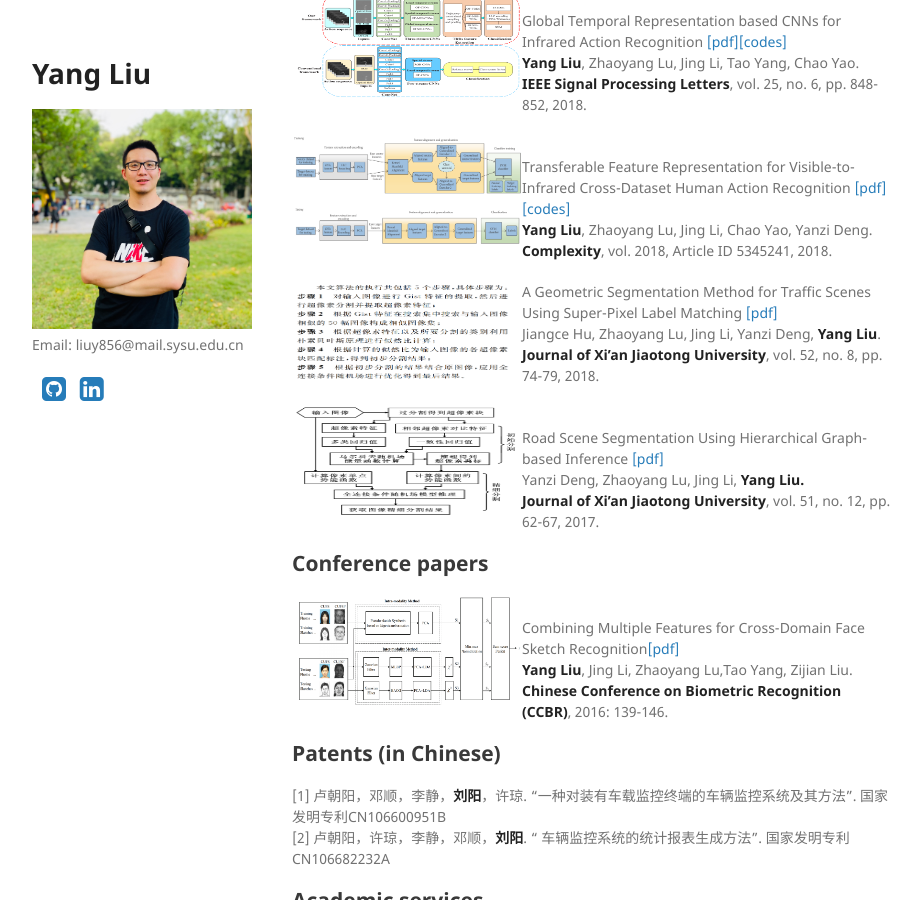
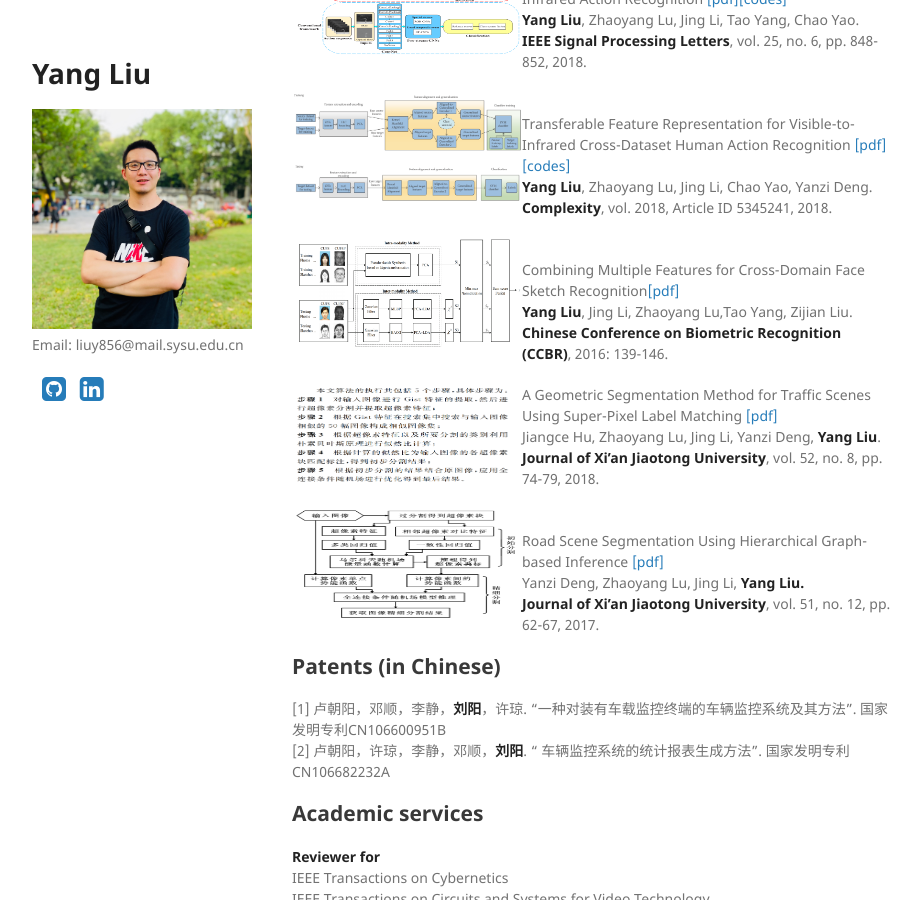
Before and after one commit to YangLiu9208/home, a Jekyll site: the page built from index.md, in a window 1280 px wide and 900 px high, scrolled down 1223 px. Shown: the whole window, without its empty margins (178-1098 px from the left). Built offline with Jekyll 4.4.1, drawn with Linux system fonts in a browser that asks for light colours; a style sheet for code colours, icons or effects is not loaded; some of the changed text lies outside the part shown.

Commit message:
Update index.md

```diff
--- a/index.md
+++ b/index.md
@@ -25,13 +25,12 @@ Deep Learning, Transfer Learning, Domain Adaptation
 Cognitive Reasoning, Knowledge Graph Embedding, Graph Neural Networks
 Communication Systems Design in Intelligent Transportation
 
-## PhD thesis
+## Publications
 Cross-domain Human Action Recognition via Transfer Learning, 2019. [[pdf]]((https://yangliu9208.github.io/home/))[[Defense Talk]]((https://yangliu9208.github.io/home/))
 Yang Liu
 **PhD thesis, China National Knowledge Infrastructure (CNKI)**, June 30, 2019.
 Committee: Zhaoyang Lu, Jing Li, Quanxue Gao, Peiyi Shen, Guizhong Liu, Chun Qi.
 
-## Journal papers
 <div align="left">
           <a>
             <img border="0" src="./TIP.png" align="left" width="230" height="110">
@@ -71,6 +70,15 @@ Transferable Feature Representation for Visible-to-Infrared Cross-Dataset Human
 
 <div align="left">
           <a>
+            <img border="0" src="./CCBR.png" align="left" width="230" height="110">
+          </a>
+</div>
+Combining Multiple Features for Cross-Domain Face Sketch Recognition[[pdf]](https://link.springer.com/chapter/10.1007/978-3-319-46654-5_16)
+**Yang Liu**, Jing Li, Zhaoyang Lu,Tao Yang, Zijian Liu.
+**Chinese Conference on Biometric Recognition (CCBR)**, 2016: 139-146.
+
+<div align="left">
+          <a>
             <img border="0" src="./XJT1.png" align="left" width="230" height="100">
           </a>
 </div>
@@ -86,17 +94,6 @@ Jiangce Hu, Zhaoyang Lu, Jing Li, Yanzi Deng, **Yang Liu**.
 Road Scene Segmentation Using Hierarchical Graph-based Inference [[pdf]](http://zkxb.xjtu.edu.cn/oa/DArticle.aspx?type=view&id=201712010)
 Yanzi Deng, Zhaoyang Lu, Jing Li, **Yang Liu.**
 **Journal of Xi'an Jiaotong University**, vol. 51, no. 12, pp. 62-67, 2017.
-
-
-## Conference papers
-<div align="left">
-          <a>
-            <img border="0" src="./CCBR.png" align="left" width="230" height="110">
-          </a>
-</div>
-Combining Multiple Features for Cross-Domain Face Sketch Recognition[[pdf]](https://link.springer.com/chapter/10.1007/978-3-319-46654-5_16)
-**Yang Liu**, Jing Li, Zhaoyang Lu,Tao Yang, Zijian Liu.
-**Chinese Conference on Biometric Recognition (CCBR)**, 2016: 139-146.
 
 ## Patents (in Chinese)
 [1] 卢朝阳，邓顺，李静，**刘阳**，许琼. "一种对装有车载监控终端的车辆监控系统及其方法". 国家发明专利CN106600951B
```
